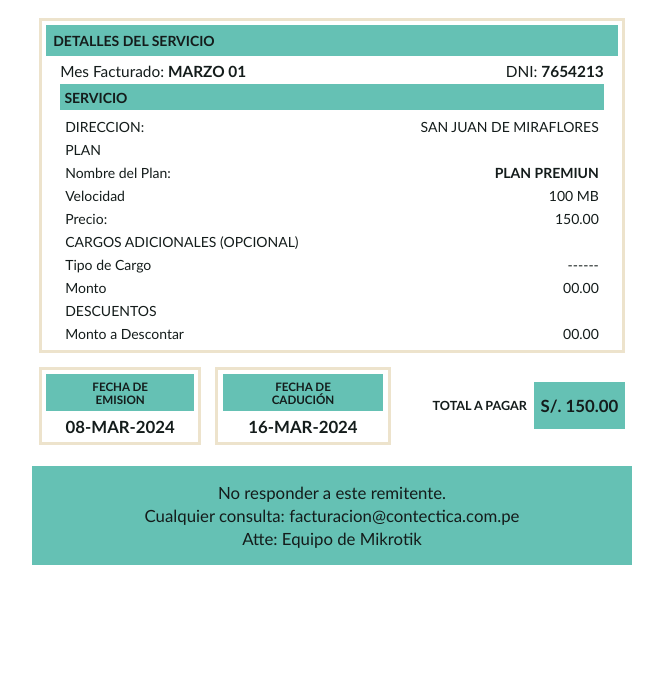
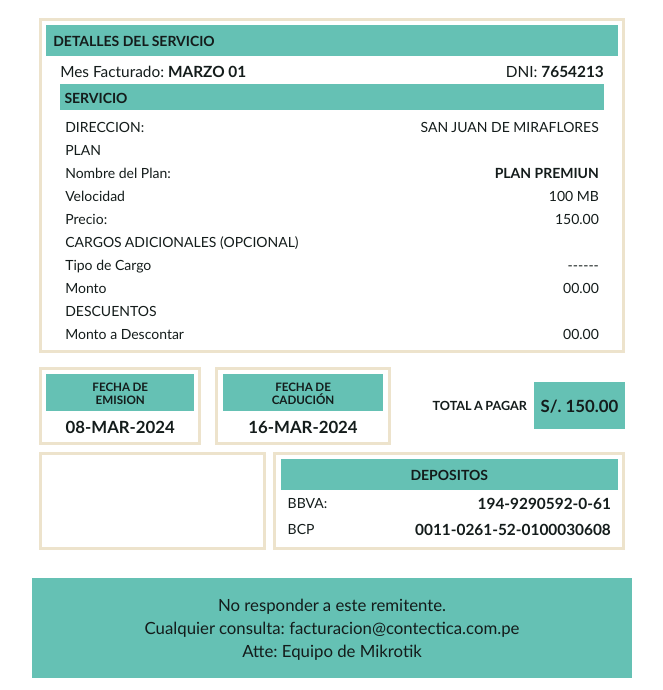
Before and after one commit to Angelgamonal/template-email-conectica, a plain HTML site: page index.html in a window 1280 px wide. Shown: the part 110-800 px from the top of the page, without its empty margins (308-971 px from the left). Drawn offline with Linux system fonts and the light colour scheme.

Commit message:
add account section

```diff
--- a/index.html
+++ b/index.html
@@ -127,6 +127,26 @@
             <span class="main-total__article__span">S/. 150.00</span>
           </article>
         </section>
+
+        <section class="main-account">
+          <div class="main-account__div wrappper-border"></div>
+
+          <article class="main-account__article wrappper-border">
+            <h5 class="main-account__article__h5">DEPOSITOS</h5>
+            <div class="main-account__article__div">
+              <span>BBVA:</span>
+              <strong class="main-account__article__div__strong">
+                194-9290592-0-61
+              </strong>
+            </div>
+            <div class="main-account__article__div">
+              <span>BCP</span>
+              <strong class="main-account__article__div__strong"
+                >0011-0261-52-0100030608</strong
+              >
+            </div>
+          </article>
+        </section>
       </main>
 
       <footer class="footer">
--- a/styles.css
+++ b/styles.css
@@ -198,6 +198,32 @@ th {
   font-size: 1.2em;
 }
 
+.main-account {
+  margin: 0.5em 0;
+}
+
+.main-account__div {
+  display: none;
+}
+
+.main-account__article__h5 {
+  background-color: var(--primary);
+  padding: 0.5em 2em;
+  font-size: 1em;
+  text-align: center;
+}
+
+.main-account__article__div {
+  padding: 0.3em 0.5em;
+  display: flex;
+  justify-content: space-between;
+  font-size: 1em;
+}
+
+.main-account__article__div__strong {
+  font-size: 1.1em;
+}
+
 .footer {
   display: flex;
   flex-direction: column;
@@ -231,4 +257,14 @@ th {
     font-size: 1.2em;
     padding: 0.8em 0.4em;
   }
+
+  .main-account__div {
+    display: block;
+  }
+
+  .main-account {
+    display: grid;
+    grid-template-columns: 1fr 60%;
+    gap: 0.5em;
+  }
 }
```
